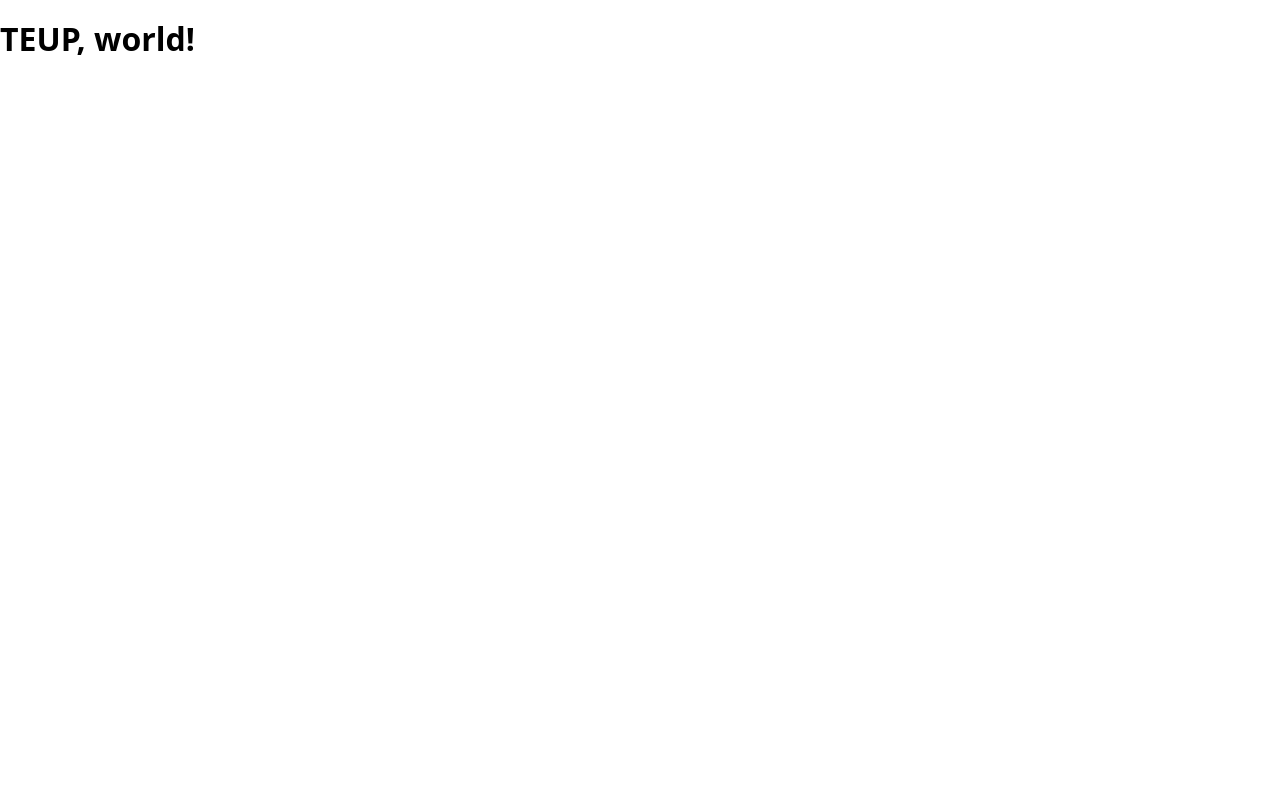
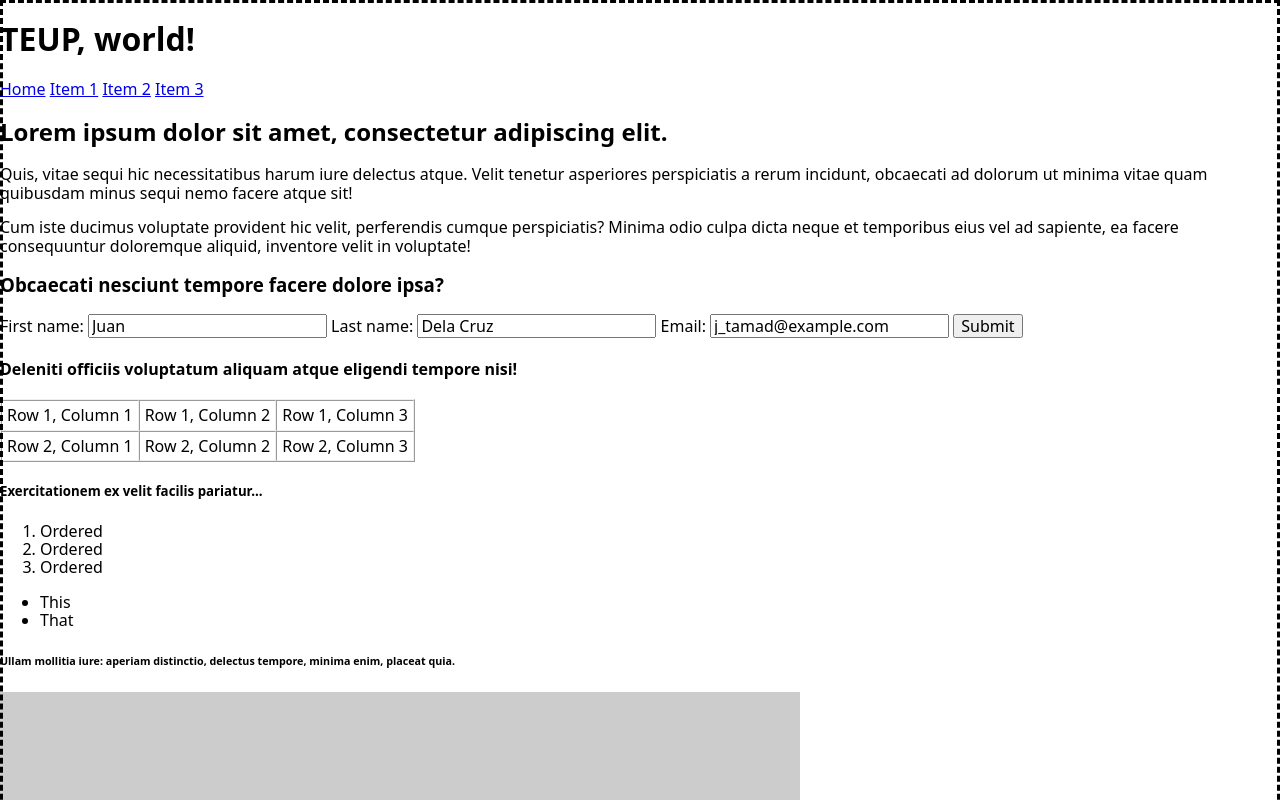
Before and after one commit to kermage/TEUP, a website built with Vite: page index.html in a window 1280 px wide. Shown: the top 800 px of the page. Built offline with nearby package versions, Linux system fonts and the light colour scheme; placeholder pictures from the web are drawn by us.

Commit message:
the working idea

```diff
--- a/index.html
+++ b/index.html
@@ -5,14 +5,108 @@
 		<meta name="viewport" content="width=device-width, initial-scale=1.0" />
 		<title>TEUP</title>
 		<link href="https://unpkg.com/modern-normalize" rel="stylesheet" />
+		<style>
+			.teup-showcase {
+				z-index: 5;
+				border: 3px dashed currentColor;
+				/* box-shadow: inset 0px 0px 0px 2px rgba(0, 0, 0, 0.4); */
+			}
+		</style>
 		<script type="module">
 			import TEUP from '/src/index.ts';
 
-			new TEUP();
+			const myInstance = new TEUP('teup-showcase');
+
+			// myInstance.onChange((element) => console.log(element));
+			myInstance.start();
 		</script>
+		<!-- <script src="/browser.js" defer></script> -->
 	</head>
 
 	<body>
-		<h1>TEUP, world!</h1>
+		<header>
+			<h1>TEUP, world!</h1>
+		</header>
+
+		<nav class="nav" id="nav">
+			<a href="#home">Home</a>
+			<a href="#nav-item-1">Item 1</a>
+			<a href="#nav-item-2">Item 2</a>
+			<a href="#nav-item-3">Item 3</a>
+		</nav>
+
+		<main>
+			<section>
+				<h2>Lorem ipsum dolor sit amet, consectetur adipiscing elit.</h2>
+				<p>
+					Quis, vitae sequi hic necessitatibus harum iure delectus atque. Velit tenetur asperiores perspiciatis a rerum
+					incidunt, obcaecati ad dolorum ut minima vitae quam quibusdam minus sequi nemo facere atque sit!
+				</p>
+				<p>
+					Cum iste ducimus voluptate provident hic velit, perferendis cumque perspiciatis? Minima odio culpa dicta neque
+					et temporibus eius vel ad sapiente, ea facere consequuntur doloremque aliquid, inventore velit in voluptate!
+				</p>
+			</section>
+
+			<section>
+				<h3>Obcaecati nesciunt tempore facere dolore ipsa?</h3>
+				<form action="#">
+					<label>
+						First name:
+						<input type="text" name="firstName" value="Juan" />
+					</label>
+					<label>
+						Last name:
+						<input type="text" name="lastName" value="Dela Cruz" />
+					</label>
+					<label>
+						Email:
+						<input type="email" name="email" value="j_tamad@example.com" />
+					</label>
+
+					<input type="submit" value="Submit" />
+				</form>
+			</section>
+
+			<section>
+				<h4>Deleniti officiis voluptatum aliquam atque eligendi tempore nisi!</h4>
+				<table border="1" cellspacing="0" cellpadding="5">
+					<tr>
+						<td>Row 1, Column 1</td>
+						<td>Row 1, Column 2</td>
+						<td>Row 1, Column 3</td>
+					</tr>
+					<tr>
+						<td>Row 2, Column 1</td>
+						<td>Row 2, Column 2</td>
+						<td>Row 2, Column 3</td>
+					</tr>
+				</table>
+			</section>
+
+			<section>
+				<h5>Exercitationem ex velit facilis pariatur...</h5>
+
+				<ol>
+					<li>Ordered</li>
+					<li>Ordered</li>
+					<li>Ordered</li>
+				</ol>
+
+				<ul>
+					<li>This</li>
+					<li>That</li>
+				</ul>
+			</section>
+		</main>
+
+		<aside>
+			<h6>Ullam mollitia iure: aperiam distinctio, delectus tempore, minima enim, placeat quia.</h6>
+			<img src="https://via.placeholder.com/800x600" alt="" />
+		</aside>
+
+		<footer>
+			<small>&copy; 2024 &mdash; GAFT. All Rights Reserved.</small>
+		</footer>
 	</body>
 </html>
--- /dev/null
+++ b/src/helpers.ts
@@ -0,0 +1,26 @@
+export function fixedPixel(number: number) {
+	return number.toFixed() + 'px';
+}
+
+export function asPixels(domRect: DOMRect) {
+	return {
+		x: fixedPixel(domRect.x),
+		y: fixedPixel(domRect.y),
+		width: fixedPixel(domRect.width),
+		height: fixedPixel(domRect.height),
+	};
+}
+
+export function createElement<T extends keyof HTMLElementTagNameMap>(
+	tagName: T,
+	styles?: Partial<CSSStyleDeclaration>,
+): HTMLElementTagNameMap[T] {
+	const container = document.createElement(tagName);
+
+	for (const key in styles) {
+		// @ts-ignore
+		container.style[key] = styles[key];
+	}
+
+	return container;
+}
--- a/src/index.ts
+++ b/src/index.ts
@@ -1,5 +1,87 @@
+import { asPixels, createElement } from './helpers';
+
+const STYLE = {
+	boxSizing: 'border-box',
+	pointerEvents: 'none',
+	position: 'absolute',
+	inset: '0',
+};
+
+type ListenCallback = (target: HTMLElement) => void;
+
 export default class TEUP {
-	constructor() {
-		console.log('TEUP, world!');
+	private previousElement?: HTMLElement;
+	private previousMouseX: number = 0;
+	private previousMouseY: number = 0;
+
+	readonly box: HTMLDivElement;
+	readonly listeners: {
+		changeElement?: ListenCallback;
+		mouseMoveHandler: (event: MouseEvent) => void;
+		scrollResizeHandler: () => void;
+	};
+
+	constructor(className: string) {
+		const { width, height } = asPixels(document.body.getBoundingClientRect());
+
+		this.box = createElement('div', { ...STYLE, width, height });
+		this.box.className = className;
+		this.listeners = {
+			mouseMoveHandler: this.handleMouseMove.bind(this),
+			scrollResizeHandler: () => {
+				this.hint(document.elementFromPoint(this.previousMouseX, this.previousMouseY) as HTMLElement);
+			},
+		};
+	}
+
+	onChange(callback: ListenCallback) {
+		this.listeners.changeElement = callback;
+	}
+
+	start() {
+		document.body.appendChild(this.box);
+		document.addEventListener('mousemove', this.listeners.mouseMoveHandler);
+		document.addEventListener('scroll', this.listeners.scrollResizeHandler);
+		window.addEventListener('resize', this.listeners.scrollResizeHandler);
+	}
+
+	stop() {
+		document.body.removeChild(this.box);
+		document.removeEventListener('mousemove', this.listeners.mouseMoveHandler);
+		document.removeEventListener('scroll', this.listeners.scrollResizeHandler);
+		window.removeEventListener('resize', this.listeners.scrollResizeHandler);
+	}
+
+	private hint(target: HTMLElement) {
+		this.previousElement = target;
+
+		const rect = target.getBoundingClientRect();
+
+		rect.x += window.scrollX;
+		rect.y += window.scrollY;
+
+		const position = asPixels(rect);
+
+		this.box.style.left = position.x;
+		this.box.style.top = position.y;
+		this.box.style.width = position.width;
+		this.box.style.height = position.height;
+
+		if (this.listeners.changeElement) {
+			this.listeners.changeElement(target);
+		}
+	}
+
+	private handleMouseMove(event: MouseEvent) {
+		const target = event.target as HTMLElement;
+
+		this.previousMouseX = event.clientX;
+		this.previousMouseY = event.clientY;
+
+		if (target === this.previousElement) {
+			return;
+		}
+
+		this.hint(target);
 	}
 }
```
